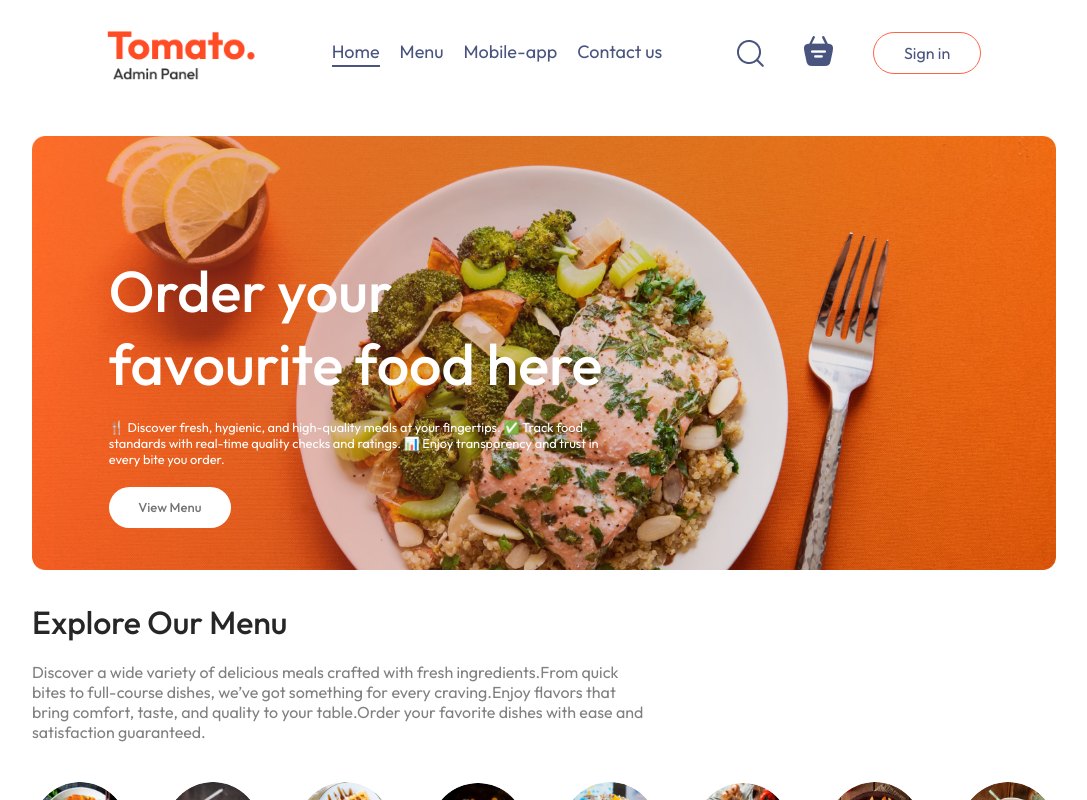
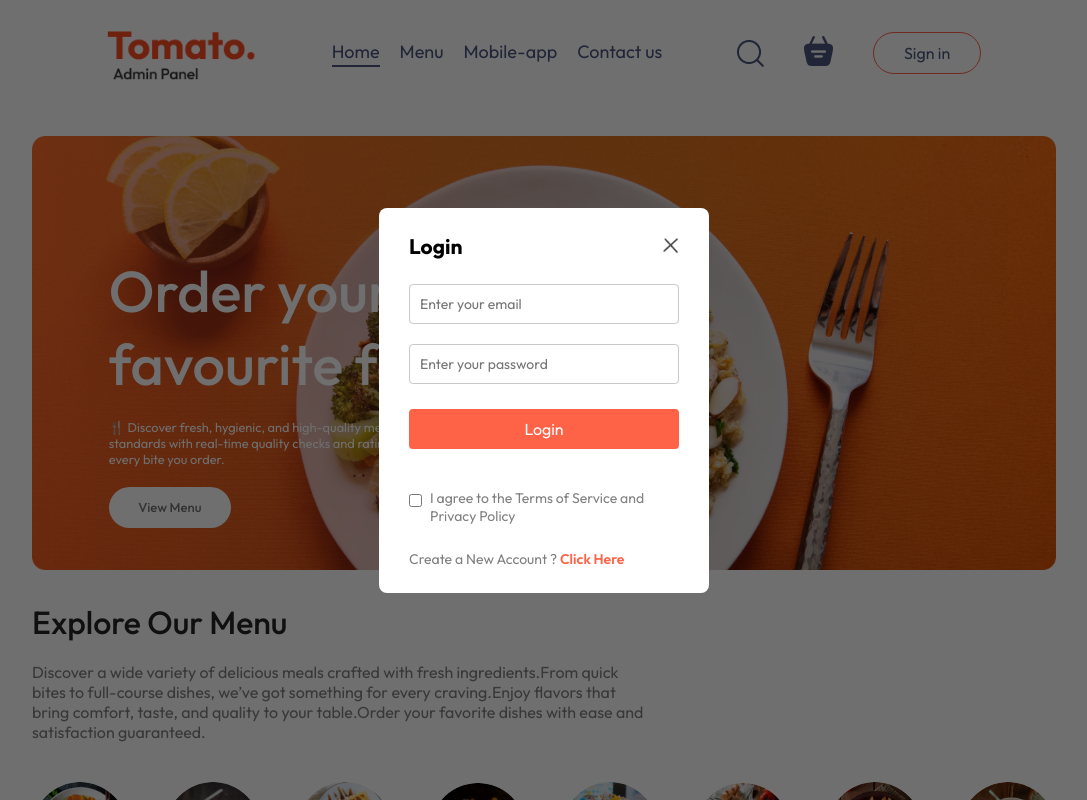
Before and after one commit to Umer-Shafqat/Delivery-App, a React (Create React App) app: page / in a window 1280 px wide. Both pictures are taken after a click on the button "Sign in". Shown: the top 800 px of the page, without its empty margins (96-1183 px from the left). Built offline with nearby package versions, Linux system fonts and the light colour scheme.

Commit message:
Add login popup component

```diff
--- a/src/App.js
+++ b/src/App.js
@@ -1,16 +1,23 @@
-import React from 'react'
 import Navbar from './components/Navbar/Navbar'
 import { Route, Routes } from 'react-router-dom'
 import Home from './pages/Home/Home'
 import PlaceOrder from './pages/PlaceOrder/PlaceOrder'
 import Cart from './pages/Cart/Cart'
 import Footer from './components/Footer/Footer'
+import { useState } from 'react'
+import LoginPopup from './components/LoginPopop/LoginPopup'
 
-function App() {
+const App = () => {
+
+  const [showLogin,setshowLogin ]=useState(false);
+
   return (
     <>
+
+{showLogin?<LoginPopup setshowLogin={setshowLogin}/>:<></>}
+
     <div className='app'>
-      <Navbar/>
+      <Navbar setshowLogin={setshowLogin}/>
       <Routes>
 
         <Route path="/"
--- a/src/assets/assets.js
+++ b/src/assets/assets.js
@@ -58,6 +58,7 @@
 import twitter_icon from './twitter_icon.png'
 import app_store from './app_store.png'
 import play_store from './play_store.png'
+import cross_icon from './cross_icon.png'
 
 
 export const assets ={
@@ -79,6 +80,7 @@
     twitter_icon,
     app_store,
     play_store,
+    cross_icon,
       menu_1,
       menu_2,
       menu_3,
--- a/src/components/AppDownload/AppDownload.jsx
+++ b/src/components/AppDownload/AppDownload.jsx
@@ -4,7 +4,7 @@
 
 const AppDownload = () => {
   return (
-    <div className='app-download' id='app-downlo`ad'>
+    <div className='app-download' id='app-download'>
         <p>For  Better Experience Download <br/> Tomato App </p>
         <div className="app-download-platforms">
             <img src={assets.play_store} alt="" />
--- /dev/null
+++ b/src/components/LoginPopop/LoginPopup.css
@@ -0,0 +1,76 @@
+.login-popup {
+    position: absolute;
+    z-index: 1;
+    width: 100%;
+    height: 100%;
+    background-color: #00000090;
+    display: grid;
+}
+
+.login-popup-container{
+    place-self: center;
+    width:max(23vw,330px);
+    color:#808080;
+    background-color: white;
+    display: flex;
+    flex-direction: column;
+    gap: 25px;
+    padding: 25px 30px;
+    border-radius: 8px;
+    font-size:14px ;
+    animation: fadeIn 0.5s;
+}
+
+.login-popup-title{
+    display: flex;
+    justify-content: space-between;
+    align-items: center;
+    color:black;
+}
+
+.login-popup-title img{
+    width: 16px;
+    cursor: pointer;
+}
+
+.login-popup-inputs{
+    display: flex;
+    flex-direction: column;
+    gap: 20px;
+}
+
+.login-popup-inputs input{
+    padding: 10px ;
+    border-radius: 4px;
+    border: 1px solid #c9c9c9;
+    font-size: 14px;
+    outline: none;
+}
+
+.login-popup-container button{
+    padding: 10px;
+    border-radius: 4px;
+    border: none;
+    background-color: tomato;
+    color: white;
+    font-size: 16px;
+    cursor: pointer;
+    transition: background-color 0.3s ease;
+}
+
+.login-popup-condition{
+    display: flex;
+    align-items: start;
+    gap: 8px;
+    margin-top: 15px;
+}
+
+.login-popup-condition input{
+    margin-top: 5px;
+}
+
+.login-popup p span{
+    color: tomato;
+    font-weight: 600;
+    cursor: pointer;
+}
--- /dev/null
+++ b/src/components/LoginPopop/LoginPopup.jsx
@@ -0,0 +1,34 @@
+import React from 'react'
+import { useState } from 'react'
+import './LoginPopup.css'
+import { assets } from '../../assets/assets';
+
+const LoginPopup = ({ setshowLogin }) => {
+
+    const [currstate , setcurrstate] = useState("Login");
+
+  return (
+    <div className='login-popup'>
+    <form  className="login-popup-container">
+        <div className="login-popup-title">
+            <h2>{currstate}</h2>
+            <img onClick={() => setshowLogin(false)} src={assets.cross_icon} alt="Sign-Up" />
+        </div>
+        <div className="login-popup-inputs">
+          { currstate === "Login" ?<></> : <input type="text" placeholder='Enter your name' required/> }
+          <input type="email" placeholder='Enter your email' required/>
+          <input type="password" placeholder='Enter your password' required/>
+        </div>
+        <button>{currstate === "Sign Up" ? "Create Account" : "Login"}</button>
+        <div className="login-popup-condition">
+          <input type="checkbox" required/>
+          <p>I agree to the Terms of Service and Privacy Policy</p>
+        </div>
+        {currstate === "Login" ? <p>Create a New Account ? <span onClick={() => setcurrstate("Sign Up")}>Click Here</span></p>
+    : <p>Already have an account ? <span onClick={() => setcurrstate("Login")}>Login Here</span></p>}
+    </form>
+    </div>
+  )
+}
+
+export default LoginPopup
--- a/src/components/Navbar/Navbar.jsx
+++ b/src/components/Navbar/Navbar.jsx
@@ -3,17 +3,17 @@
 import { assets } from '../../assets/assets'
 
 
-const Navbar = () => {
+const Navbar = ({setshowLogin}) => {
 
     const [menu,setmenu ]=useState("home");
   return (
     <div className='navbar'>
     <img  src={assets.logo} alt="" className="logo" />
     <ul className="navbar-menu">
-        <li onClick={()=>setmenu("home")} className={menu === "home" ? "active":""} >Home</li>
-        <li onClick={()=>setmenu("menu")} className={menu === "menu" ? "active":""}>Menu</li>
-        <li onClick={()=>setmenu("mobile-app")} className={menu === "mobile-app" ? "active":""}>Mobile-app</li>
-        <li onClick={()=>setmenu("contact us")} className={menu === "contact us" ? "active":""}>Contact us</li>
+        <a to="/" onClick={()=>setmenu("home")} className={menu === "home" ? "active":""} >Home</a>
+        <a href="#explore-menu" onClick={()=>setmenu("menu")} className={menu === "menu" ? "active":""}>Menu</a>
+        <a href="#app-download" onClick={()=>setmenu("mobile-app")} className={menu === "mobile-app" ? "active":""}>Mobile-app</a>
+        <a href="#footer" onClick={()=>setmenu("contact us")} className={menu === "contact us" ? "active":""}>Contact us</a>
     </ul>
     <div className="navbar-right">
         <img src={assets.search_icon} alt="searching" />
@@ -21,7 +21,7 @@
       <img src={assets.basket_icon} alt="Basket-icon" />
       <div className="dot"></div>
          </div>
-         <button>Sign in</button>
+         <button onClick={()=>setshowLogin(true)}>Sign in</button>
        </div>
     </div>
   )
--- a/src/index.css
+++ b/src/index.css
@@ -5,6 +5,7 @@
   margin: 0%;
   box-sizing: border-box;
   font-family: outfit;
+  scroll-behavior: smooth;
 }
 body{
   min-height: 100vh;
```
